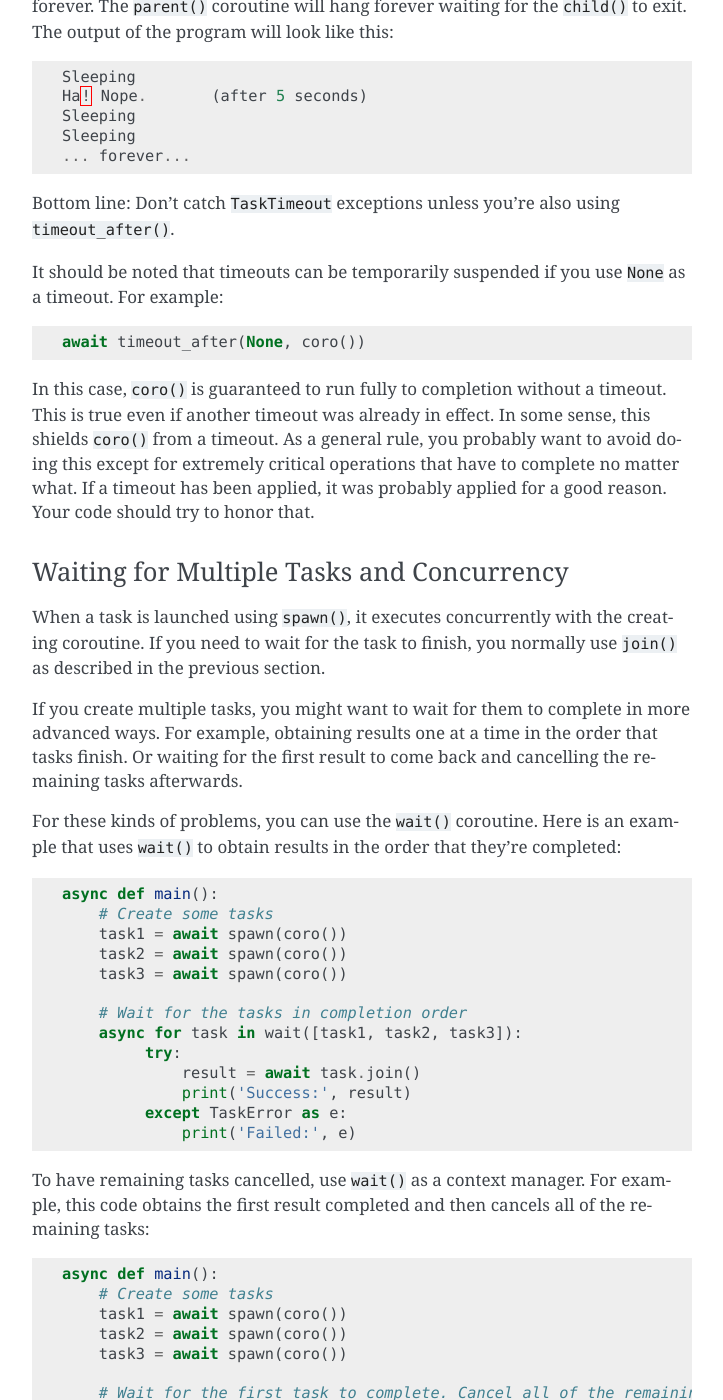
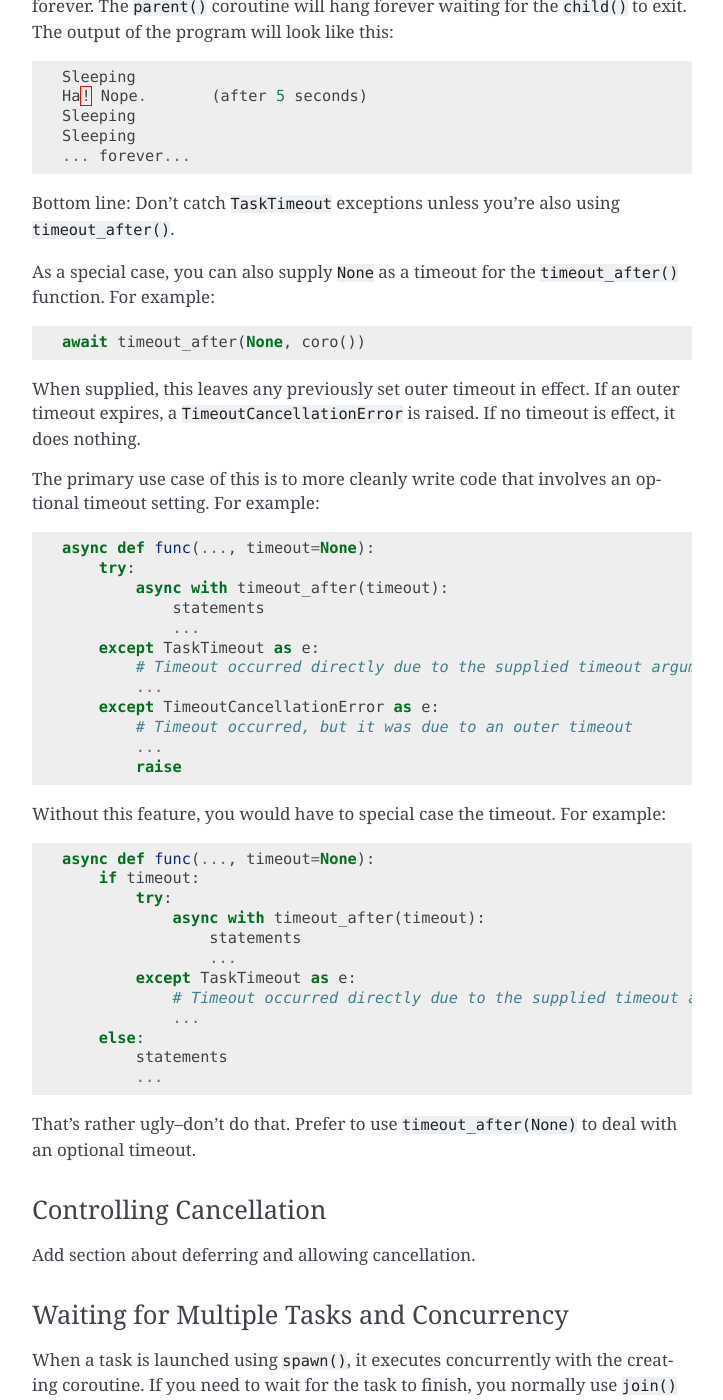
Before and after one commit to bacati9j/curio, a Sphinx documentation site: the page built from docs/devel.rst, in a window 1280 px wide and 1400 px high, scrolled down 19610 px. Shown: the whole window, without its empty margins (388-1111 px from the left). Built offline with Sphinx 7.4.7, drawn with Linux system fonts in a browser that asks for light colours; pages that are not in the unit, such as notebooks, are missing from menus; some of the changed text lies outside the part shown.

Commit message:
Doc update for timeout_after(None)

```diff
--- a/docs/devel.rst
+++ b/docs/devel.rst
@@ -924,18 +924,53 @@ program will look like this::
 Bottom line:  Don't catch ``TaskTimeout`` exceptions unless you're also
 using ``timeout_after()``.
 
-It should be noted that timeouts can be temporarily suspended if you use
-``None`` as a timeout.  For example::
+As a special case, you can also supply ``None`` as a timeout for the ``timeout_after()``
+function.   For example::
 
     await timeout_after(None, coro())
 
-In this case, ``coro()`` is guaranteed to run fully to completion
-without a timeout.  This is true even if another timeout was already
-in effect.  In some sense, this shields ``coro()`` from a timeout.
-As a general rule, you probably want to avoid doing this except for
-extremely critical operations that have to complete no matter what.
-If a timeout has been applied, it was probably applied for a good reason.
-Your code should try to honor that.
+When supplied, this leaves any previously set outer timeout in effect.
+If an outer timeout expires, a ``TimeoutCancellationError`` is
+raised.  If no timeout is effect, it does nothing.
+
+The primary use case of this is to more cleanly write code that involves an
+optional timeout setting.  For example::
+
+    async def func(..., timeout=None):
+        try:
+            async with timeout_after(timeout):
+                statements
+                ...
+        except TaskTimeout as e:
+            # Timeout occurred directly due to the supplied timeout argument
+            ...
+        except TimeoutCancellationError as e:
+            # Timeout occurred, but it was due to an outer timeout
+            ...
+            raise
+
+Without this feature, you would have to special case the timeout. For example::
+
+    async def func(..., timeout=None):
+        if timeout:
+            try:
+                async with timeout_after(timeout):
+                    statements
+                    ...
+            except TaskTimeout as e:
+                # Timeout occurred directly due to the supplied timeout argument
+                ...
+        else:
+            statements
+            ...
+
+That's rather ugly--don't do that.  Prefer to use ``timeout_after(None)`` to deal with
+an optional timeout.
+
+Controlling Cancellation
+^^^^^^^^^^^^^^^^^^^^^^^^
+
+Add section about deferring and allowing cancellation.
 
 Waiting for Multiple Tasks and Concurrency
 ^^^^^^^^^^^^^^^^^^^^^^^^^^^^^^^^^^^^^^^^^^
```
